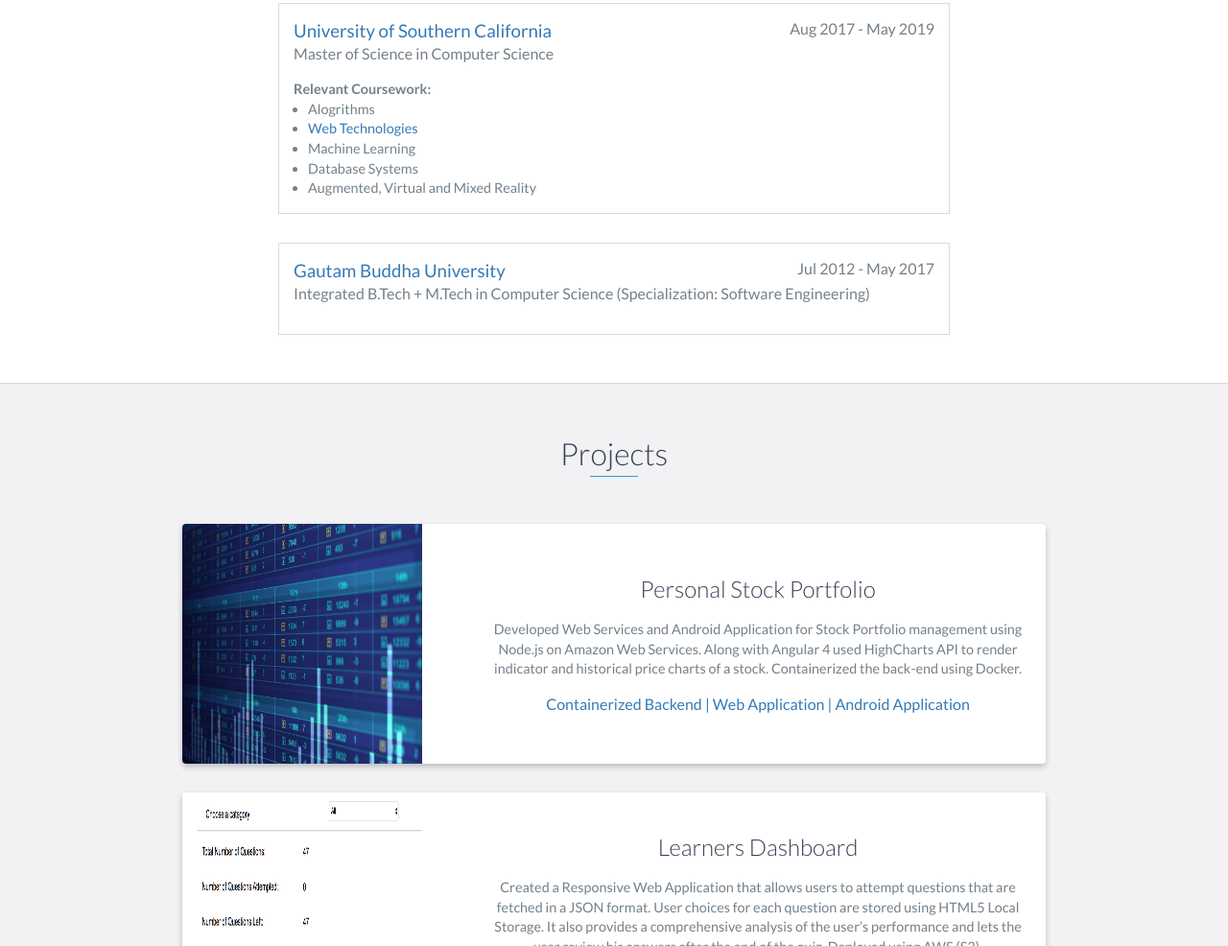
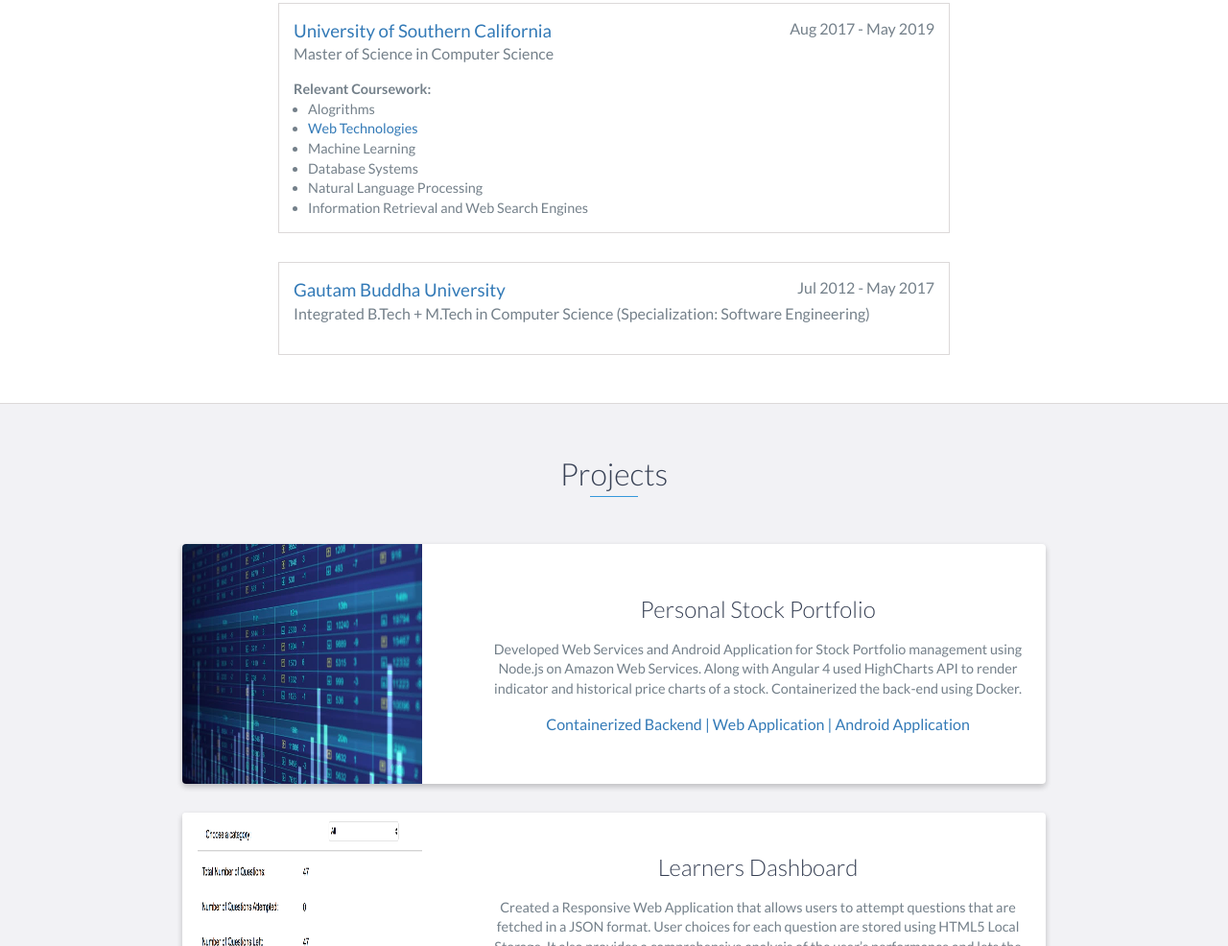
Before and after one commit to anupamish/anupamish.github.io, a website: page index.html in a window 1280 px wide. Shown: the part 2476-3462 px from the top of the page at 96% size. Drawn offline with nearby package versions, Linux system fonts and the light colour scheme.

Commit message:
Updating courses at USC.

```diff
--- a/index.html
+++ b/index.html
@@ -143,7 +143,8 @@
                     <li><a href="https://github.com/anupamish/CSCI-571">Web Technologies</a></li>
                     <li>Machine Learning</li>
                     <li>Database Systems</li>
-                    <li>Augmented, Virtual and Mixed Reality</li>
+                    <li>Natural Language Processing</li>
+                    <li>Information Retrieval and Web Search Engines</li>
                 </ul>
             </p>
         </div>
```
